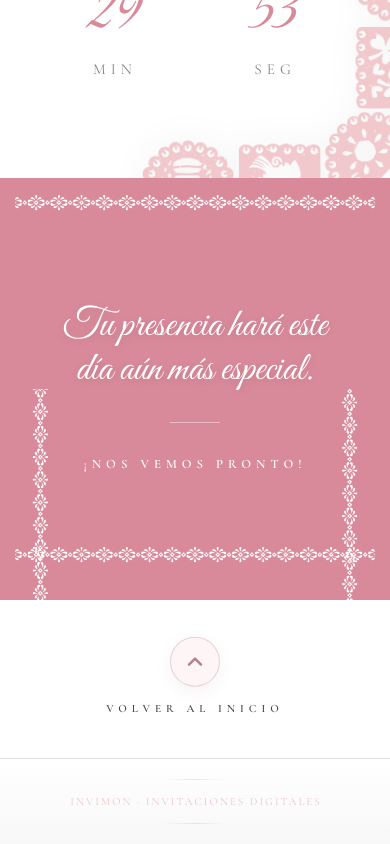
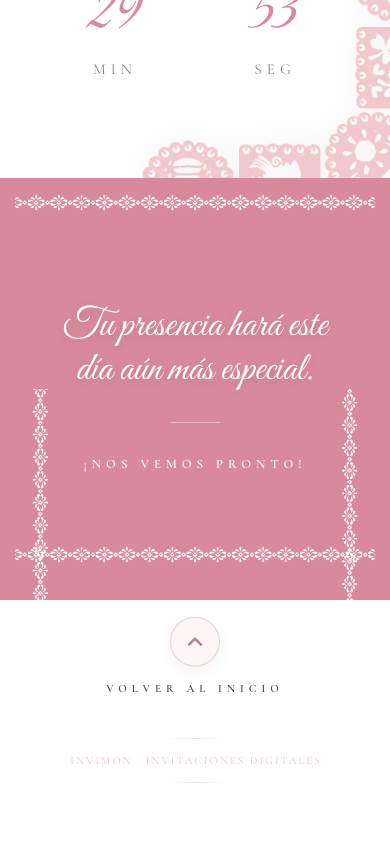
Before and after one commit to monisdecoinvitaciones/bautizo-cielito-lindo-romina-sofia-160526-ess, a Next.js app: page / in a window 390 px wide. Shown: the part 7566-8410 px from the top of the page. After the commit the page ends 8369 px from the top, so only its background shows below. Built offline with nearby package versions, Linux system fonts and the light colour scheme.

Commit message:
Correccion colores1 18 marzo

```diff
--- a/src/app/components/BotonInicio/BotonInicio.css
+++ b/src/app/components/BotonInicio/BotonInicio.css
@@ -1,7 +1,7 @@
 .contenedor-regresar {
   display: flex;
   justify-content: center;
-  padding: 60px 0; /* Más aire para que destaque al final */
+  padding: 65px 0; /* Más aire para que destaque al final */
   background: transparent;
 }
 
@@ -69,7 +69,7 @@
 /* Ajuste para móvil: Animación un poco más corta para no distraer tanto */
 @media (max-width: 768px) {
   .contenedor-regresar {
-    padding: 40px 0;
+    padding: 20px 0;
   }
 
   @keyframes floatConstante {
--- a/src/app/components/FooterInvimon/FooterInvimon.css
+++ b/src/app/components/FooterInvimon/FooterInvimon.css
@@ -11,8 +11,8 @@
   width: 100%;
   padding: 20px 20px;
   margin-top: 0;
-  background: linear-gradient(180deg, transparent, var(--eucalyptus-soft));
-  border-top: 1px solid var(--eucalyptus-border);
+  background: transparent;
+
   display: flex;
   justify-content: center;
   align-items: center;
@@ -21,9 +21,6 @@
   box-sizing: border-box; /* Asegura que el padding no estire el ancho */
 }
 
-.invimon-footer-full:hover {
-  background: linear-gradient(180deg, transparent, rgba(95, 113, 97, 0.08));
-}
 
 /* 2. ESTRUCTURA INTERNA */
 .footer-inner {
--- a/src/app/components/LocationSection/LocationSection.jsx
+++ b/src/app/components/LocationSection/LocationSection.jsx
@@ -75,7 +75,7 @@ const LocationSection = () => {
               </p>
 
               <a
-                href="https://maps.app.goo.gl/7vUfGzxDc2md7cQy6?g_st=ac"
+                href="https://maps.app.goo.gl/R5MVdhJB1pva4BA46"
                 target="_blank"
                 rel="noopener noreferrer"
                 className="maps-button"
```
